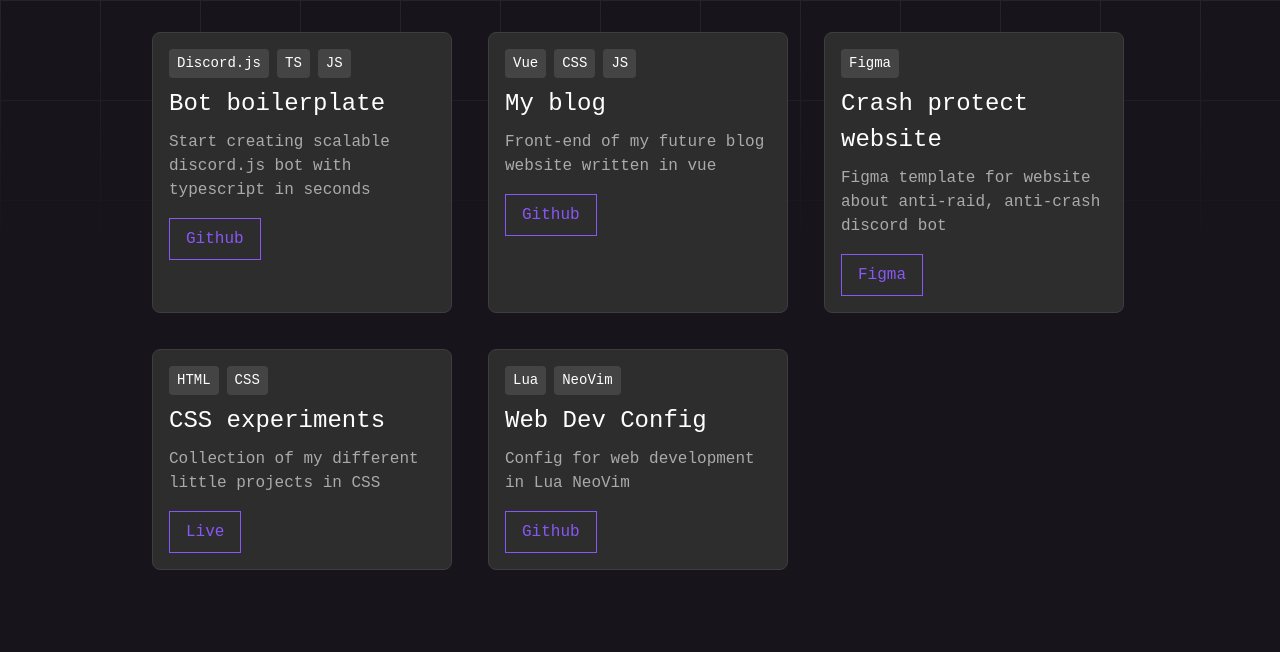
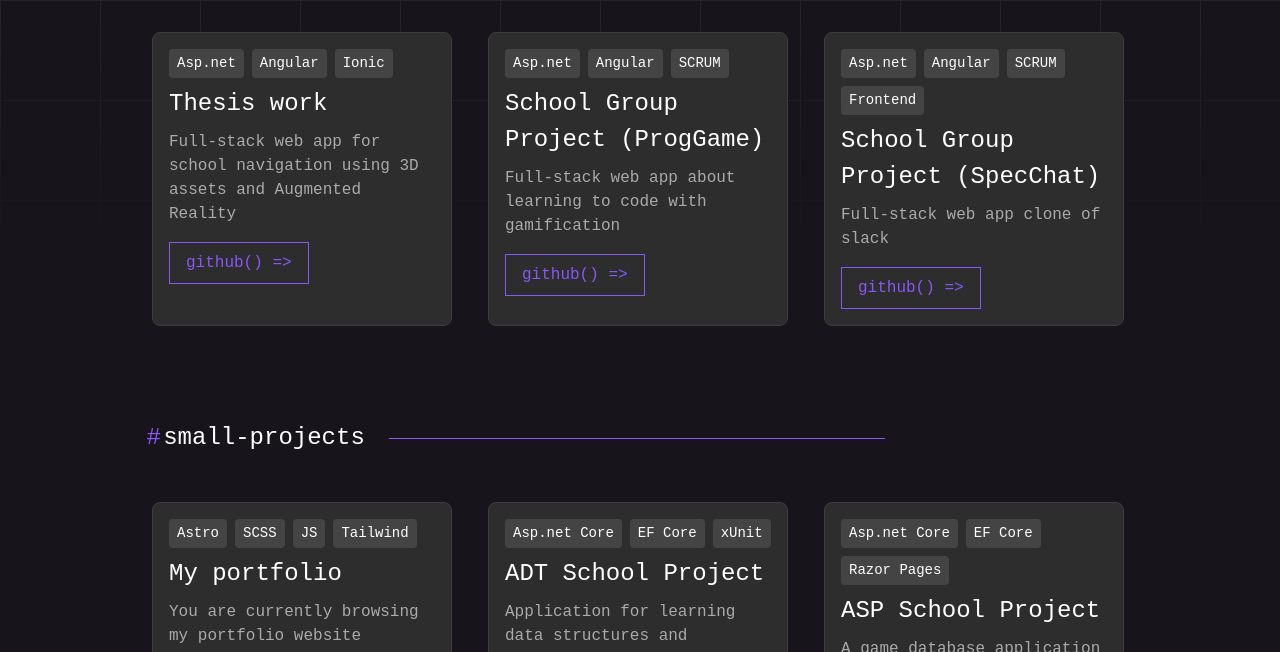
Before and after one commit to davidgyongyosi/davidgyongyosi.github.io, an Astro site: page /works in a window 1280 px wide. Shown: the part 300-952 px from the top of the page. Built offline with nearby package versions, Linux system fonts and the light colour scheme; Astro itself is replaced by a stand-in of ours; a web font is replaced by a local one.

Commit message:
info update

```diff
--- a/src/components/ProjectCard.astro
+++ b/src/components/ProjectCard.astro
@@ -19,7 +19,7 @@ const { title, description, link, linkText, tags } = Astro.props;
   </div>
   <h3>{title}</h3>
   <p>{description}</p>
-  <a href={link} class="button">{linkText}</a>
+  <a href={link} class="button" target="_blank" rel="noreferrer noopener">{linkText}() =&gt;</a>
 </div>
 
 <style lang="scss">
@@ -40,6 +40,7 @@ const { title, description, link, linkText, tags } = Astro.props;
   }
 
   .tags {
+    flex-wrap: wrap;
     display: flex;
     gap: 0.5rem;
     margin-bottom: 0.5rem;
--- a/src/pages/index.astro
+++ b/src/pages/index.astro
@@ -66,39 +66,39 @@ import ViewTransitions from "astro/components/ViewTransitions.astro";
 			</div>
 			<div class="flex flex-wrap gap-5">
 			  <ProjectCard
-				title="Bot boilerplate"
-				description="Start creating scalable discord.js bot with typescript in seconds"
-				link="https://github.com"
-				linkText="Github"
-				tags={["Discord.js", "TS", "JS"]}
+				title="Thesis work"
+				description="Full-stack web app for school navigation using 3D assets and Augmented Reality"
+				link="https://github.com/davidgyongyosi/davidgyongyosi_thesis"
+				linkText="github"
+				tags={["Asp.net", "Angular", "Ionic"]}
 			  />
 			  <ProjectCard
-				title="My blog"
-				description="Front-end of my future blog website written in vue"
-				link="https://github.com"
-				linkText="Github"
-				tags={["Vue", "CSS", "JS"]}
+				title="My portfolio"
+				description="You are currently browsing my portfolio website"
+				link="https://github.com/davidgyongyosi/davidgyongyosi.github.io"
+				linkText="github"
+				tags={["Astro", "SCSS", "JS", "Tailwind"]}
 			  />
 			  <ProjectCard
-				title="Crash protect website"
-				description="Figma template for website about anti-raid, anti-crash discord bot"
-				link="https://figma.com"
-				linkText="Figma"
-				tags={["Figma"]}
+				title="ADT School Project"
+				description="Application for learning data structures and algorithms (advanced development techniques)"
+				link="https://github.com/davidgyongyosi/davidgyongyosi_ADT_2022231"
+				linkText="github"
+				tags={["Asp.net Core", "EF Core", "xUnit"]}
 			  />
 			  <ProjectCard
-				title="CSS experiments"
-				description="Collection of my different little projects in CSS"
-				link="https://live.com"
-				linkText="Live"
-				tags={["HTML", "CSS"]}
+				title="ASP School Project"
+				description="A game database application with ASP.NET Core MVC"
+				link="https://github.com/davidgyongyosi/davidgyongyosi_ASP_2022231"
+				linkText="github"
+				tags={["Asp.net Core", "EF Core", "Razor Pages"]}
 			  />
 			  <ProjectCard
-				title="Web Dev Config"
-				description="Config for web development in Lua NeoVim"
-				link="https://github.com"
-				linkText="Github"
-				tags={["Lua", "NeoVim"]}
+				title="Investment App"
+				description="A crypto investment app with Asp.net & Angular"
+				link="https://github.com/davidgyongyosi/Investment-app"
+				linkText="github"
+				tags={["Asp.net", "Angular", "Tailwind"]}
 			  />
 			</div>
 		  </div>
--- a/src/pages/works.astro
+++ b/src/pages/works.astro
@@ -19,39 +19,25 @@ import MainLayout from "../layouts/MainLayout.astro";
 			</div>
 			<div class="flex flex-wrap gap-5">
 				<ProjectCard
-				title="Bot boilerplate"
-				description="Start creating scalable discord.js bot with typescript in seconds"
-				link="https://github.com"
-				linkText="Github"
-				tags={["Discord.js", "TS", "JS"]}
+				title="Thesis work"
+				description="Full-stack web app for school navigation using 3D assets and Augmented Reality"
+				link="https://github.com/davidgyongyosi/davidgyongyosi_thesis"
+				linkText="github"
+				tags={["Asp.net", "Angular", "Ionic"]}
 			  />
 			  <ProjectCard
-				title="My blog"
-				description="Front-end of my future blog website written in vue"
-				link="https://github.com"
-				linkText="Github"
-				tags={["Vue", "CSS", "JS"]}
+				title="School Group Project (ProgGame)"
+				description="Full-stack web app about learning to code with gamification"
+				link="https://github.com/bprof-spec-codes/proggame"
+				linkText="github"
+				tags={["Asp.net", "Angular", "SCRUM"]}
 			  />
 			  <ProjectCard
-				title="Crash protect website"
-				description="Figma template for website about anti-raid, anti-crash discord bot"
-				link="https://figma.com"
-				linkText="Figma"
-				tags={["Figma"]}
-			  />
-			  <ProjectCard
-				title="CSS experiments"
-				description="Collection of my different little projects in CSS"
-				link="https://live.com"
-				linkText="Live"
-				tags={["HTML", "CSS"]}
-			  />
-			  <ProjectCard
-				title="Web Dev Config"
-				description="Config for web development in Lua NeoVim"
-				link="https://github.com"
-				linkText="Github"
-				tags={["Lua", "NeoVim"]}
+				title="School Group Project (SpecChat)"
+				description="Full-stack web app clone of slack"
+				link="https://github.com/bprof-spec-codes/specchat"
+				linkText="github"
+				tags={["Asp.net", "Angular", "SCRUM", "Frontend"]}
 			  />
 			  </div>
 		</section>
@@ -68,31 +54,31 @@ import MainLayout from "../layouts/MainLayout.astro";
 			  <div class="flex flex-wrap gap-5">
 				<ProjectCard
 				title="My portfolio"
-					description="My personal website built with Astro"
-					link="https://github.com"
-					linkText="Github"
-					tags={["Astro", "CSS", "JS"]}
+				description="You are currently browsing my portfolio website"
+				link="https://github.com/davidgyongyosi/davidgyongyosi.github.io"
+				linkText="github"
+				tags={["Astro", "SCSS", "JS", "Tailwind"]}
 			  />
 			  <ProjectCard
-					title="My blog"
-					description="My personal blog built with Astro"
-					link="https://github.com"
-					linkText="Github"
-					tags={["Astro", "CSS", "JS"]}
+				title="ADT School Project"
+				description="Application for learning data structures and algorithms (advanced development techniques)"
+				link="https://github.com/davidgyongyosi/davidgyongyosi_ADT_2022231"
+				linkText="github"
+				tags={["Asp.net Core", "EF Core", "xUnit"]}
 			  />
 			  <ProjectCard
-					title="My blog"
-					description="My personal blog built with Astro"
-					link="https://github.com"
-					linkText="Github"
-					tags={["Astro", "CSS", "JS"]}
+				title="ASP School Project"
+				description="A game database application with ASP.NET Core MVC"
+				link="https://github.com/davidgyongyosi/davidgyongyosi_ASP_2022231"
+				linkText="github"
+				tags={["Asp.net Core", "EF Core", "Razor Pages"]}
 			  />
 			  <ProjectCard
-					title="My blog"
-					description="My personal blog built with Astro"
-					link="https://github.com"
-					linkText="Github"
-					tags={["Astro", "CSS", "JS"]}
+				title="Investment App"
+				description="A crypto investment app with Asp.net & Angular"
+				link="https://github.com/davidgyongyosi/Investment-app"
+				linkText="github"
+				tags={["Asp.net", "Angular", "Tailwind"]}
 			  />
 			  </div>
 		</section>
@@ -101,40 +87,25 @@ import MainLayout from "../layouts/MainLayout.astro";
 			<div class="flex justify-between gap-6 items-center pt-10 pb-10">
 				<div class="flex gap-6 items-center flex-grow">
 				  <h1 class="text-2xl">
-					<span class="heading-prefix">#</span>experimentals
+					<span class="heading-prefix">#</span>in-progress
 				  </h1>
 				  <hr class="w-1/2" />
 				</div>
 			  </div>
 			  <div class="flex flex-wrap gap-5">
 				<ProjectCard
-					title="My blog"
-					description="My personal blog built with Astro"
-					link="https://github.com"
-					linkText="Github"
-					tags={["Astro", "CSS", "JS"]}
+				title="Rpg Game Project"
+				description="My rpg inspired by Spiral Knights is currently in development.."
+				link="https://www.spiralknights.com"
+				linkText="in_progress"
+				tags={["Godot", "GdScript", "3D Engine", "RPG"]}
 			  />
 			  <ProjectCard
-					title="My blog"
-					description="My personal blog built with Astro"
-					link="https://github.com"
-					linkText="Github"
-					tags={["Astro", "CSS", "JS"]}
-				  />
-				<ProjectCard
-					title="My blog"
-					description="My personal blog built with Astro"
-					link="https://github.com"
-					linkText="Github"
-					tags={["Astro", "CSS", "JS"]}
-				  />
-				<ProjectCard
-					title="My blog"
-					description="My personal blog built with Astro"
-					link="https://github.com"
-					linkText="Github"
-					tags={["Astro", "CSS", "JS"]}
-				  />
+			  title="Component Library"
+			  description="An Angular component library is currently under design..."
+			  link=""
+			  linkText="in_progress"
+			  tags={["Typscript", "CSS", "JavaScript"]}/>
 			  </div>
 		</section>
 	</div>
```
Lines whose indentation alone changed are shown as unchanged.
